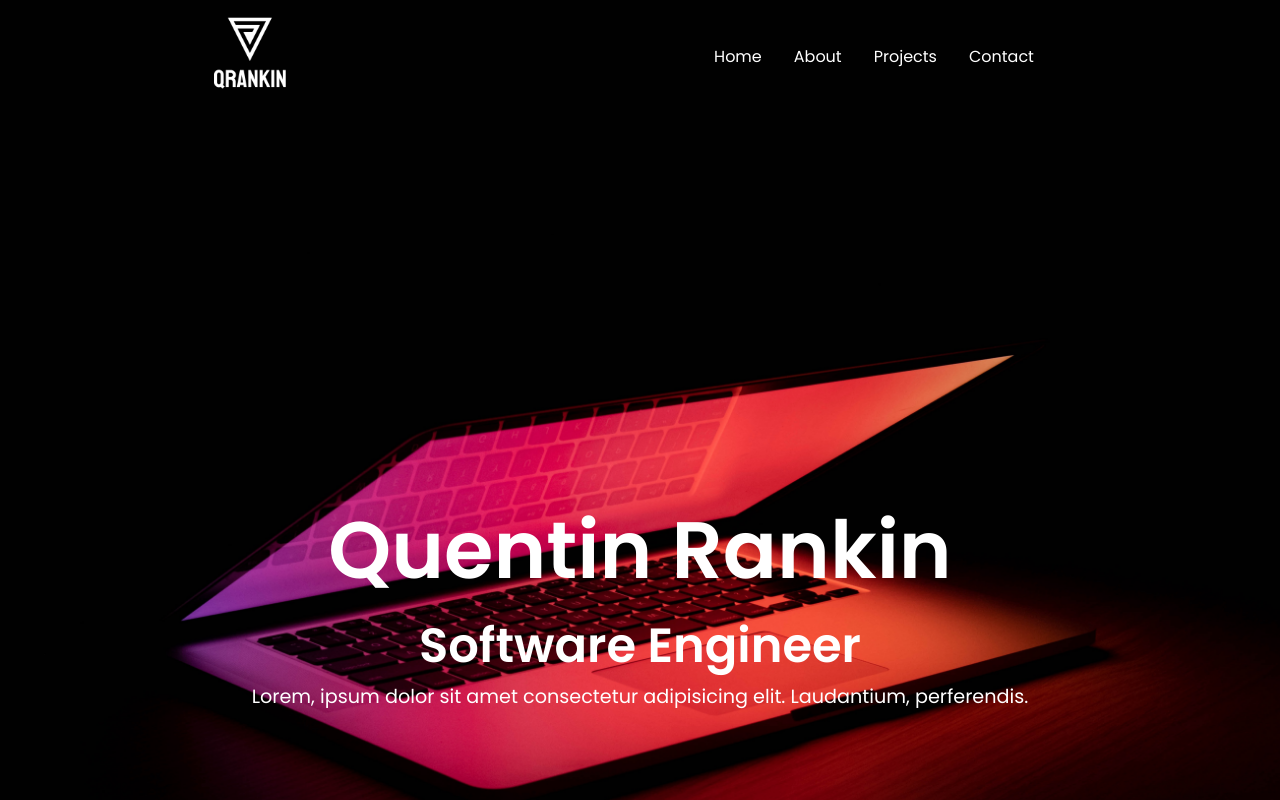
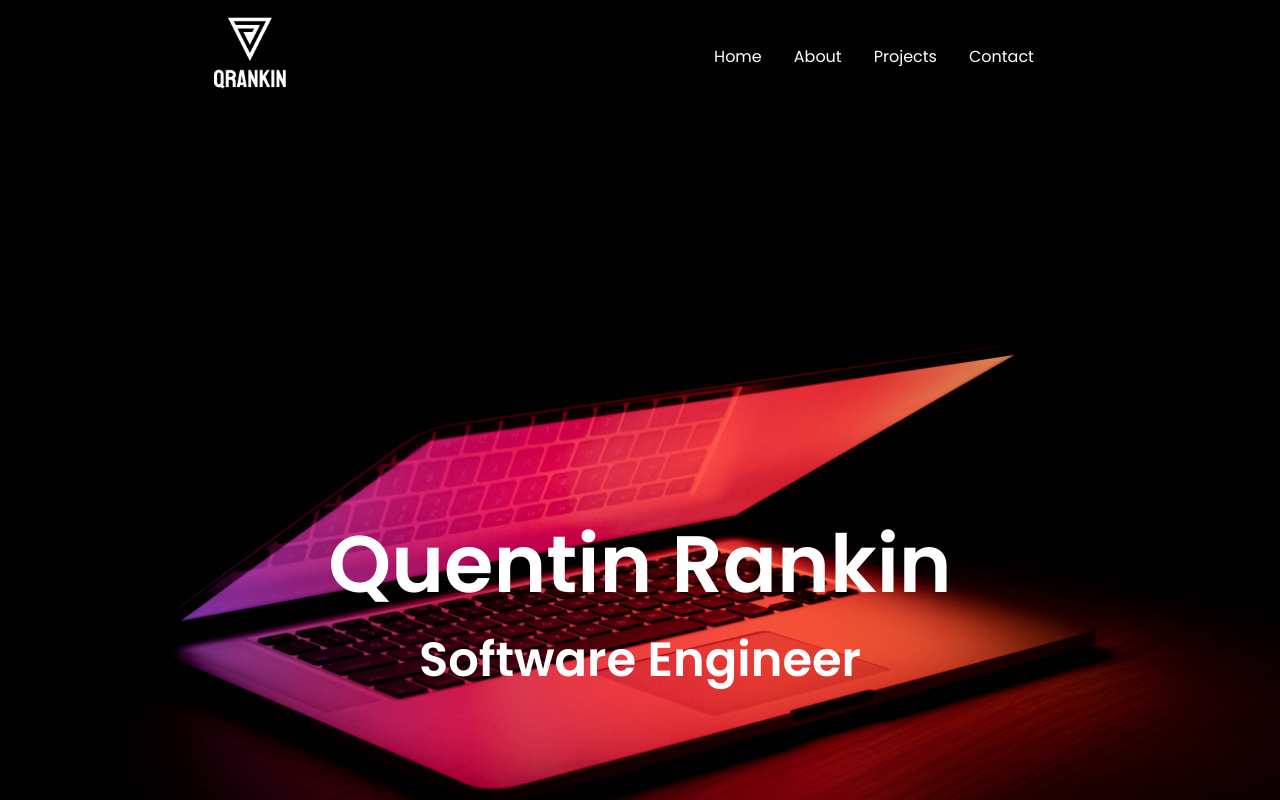
Before and after one commit to QuentinRK/Porfolio-Site, a React (Create React App) app in the folder frontend/: page / in a window 1280 px wide. Shown: the top 800 px of the page. Built offline with nearby package versions, Linux system fonts and the light colour scheme; no server answers; the HTML template or start-up script is replaced by a standard one.

Commit message:
removed paragraph in hero

```diff
--- a/frontend/src/components/Hero.js
+++ b/frontend/src/components/Hero.js
@@ -10,7 +10,6 @@ const Hero = ({ name, job }) => {
         <Fade left>
         <h1>{name}</h1>
         <h3>{job}</h3>
-        <p>Lorem, ipsum dolor sit amet consectetur adipisicing elit. Laudantium, perferendis.</p>
         </Fade>
         </article>
         </div>
```
